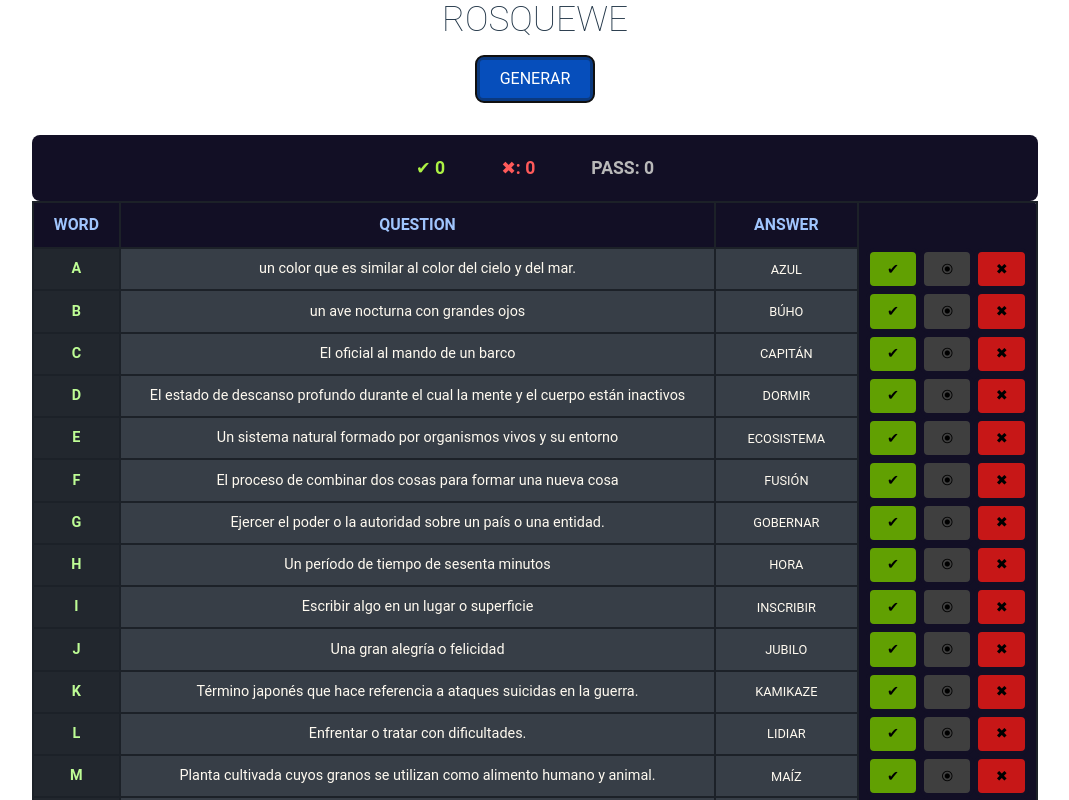
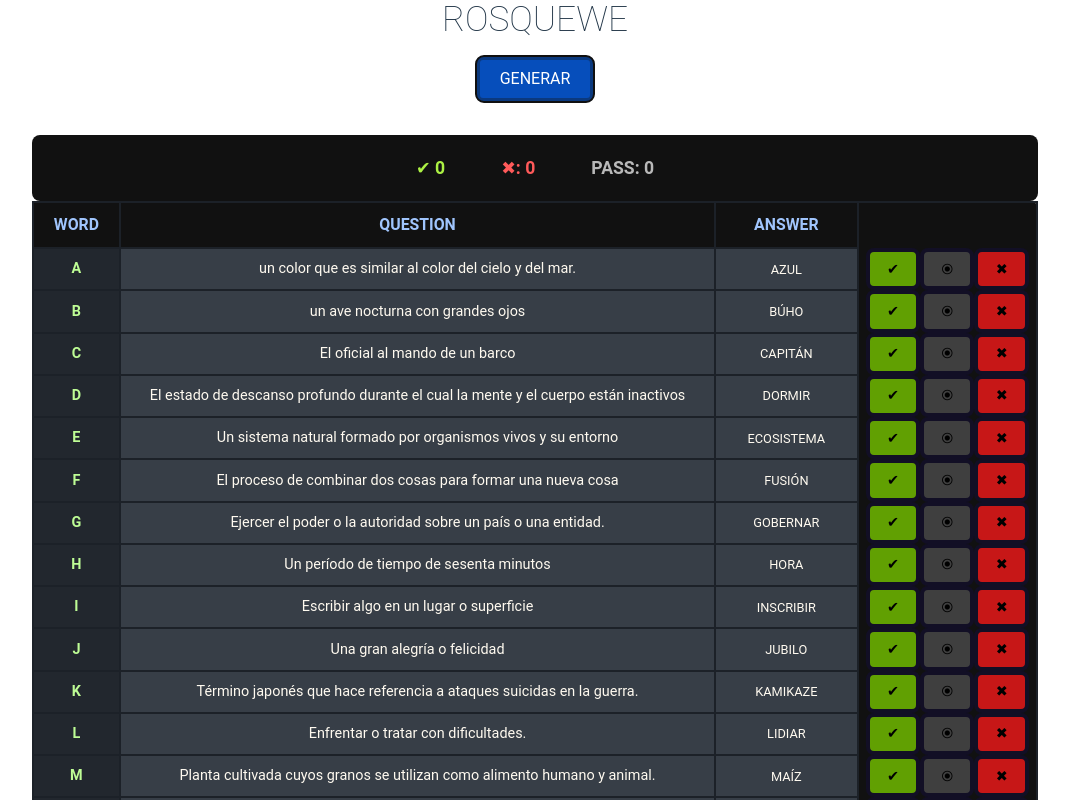
Before and after one commit to pa-ku/Rosco, a React (Vite) app: page / in a window 1280 px wide. Both pictures are taken after a click on the button "GENERAR". Shown: the top 800 px of the page, without its empty margins (105-1174 px from the left). Built offline with nearby package versions, Linux system fonts and the light colour scheme.

Commit message:
change ui color

```diff
--- a/src/components/Row.jsx
+++ b/src/components/Row.jsx
@@ -91,11 +91,17 @@ const WrongBtn = styled.button`
 
 const Tr = styled.tr`
   width: 100%;
+  cursor: pointer;
+  &:hover{
+    outline: 2px solid red;
+  }
 `;
+
 
 export default function Row({ letter, ask, answer }) {
   const [color, setColor] = useState();
   const [disable, setDisable] = useState();
+const [show, setShow] = useState()
 
   const {
     wrongAnswers,
@@ -130,12 +136,18 @@ export default function Row({ letter, ask, answer }) {
     }
   };
 
+  const RowShow = ()=>{
+
+  }
+
+
   return (
     <>
-      <Tr>
+      <Tr onClick={RowShow()}>
         <Letter>{letter}</Letter>
         <Ask backg={color}>{ask}</Ask>
         <Answer backg={color}>{answer}</Answer>
+
 
         <CtnButton>
           <RightBtn disabled={disable} backgcheck={disable} onClick={right}>
@@ -148,6 +160,8 @@ export default function Row({ letter, ask, answer }) {
             ✖
           </WrongBtn>
         </CtnButton>
+       {/*  { show  === false  &&
+          } */}
       </Tr>
     </>
   );
--- a/src/components/Table.jsx
+++ b/src/components/Table.jsx
@@ -100,7 +100,7 @@ const Tabl = styled.table`
   border-collapse: collapse;
   width: 100%;
   margin: auto;
-  background-color: #120f25;
+  background-color: #111;
   font-size: 0.9em;
   border-radius: 8px;
   border: 2px solid #1c2128;
@@ -113,7 +113,7 @@ const CtnInfo = styled.div`
   gap: 1em;
   position: sticky;
   top: 0px;
-  background-color: #120f25;
+  background-color: #111;
     border-radius: 8px;
 
   width: 100%;
@@ -137,7 +137,7 @@ const TxtInfo = styled.p`
 `;
 
 const FirstRow = styled.td`
-  background-color: #120f25;
+  background-color: #111;
   border-radius: 2px solid #333;
   font-size: 1.1em;
   color: #a0c5fd;
```
